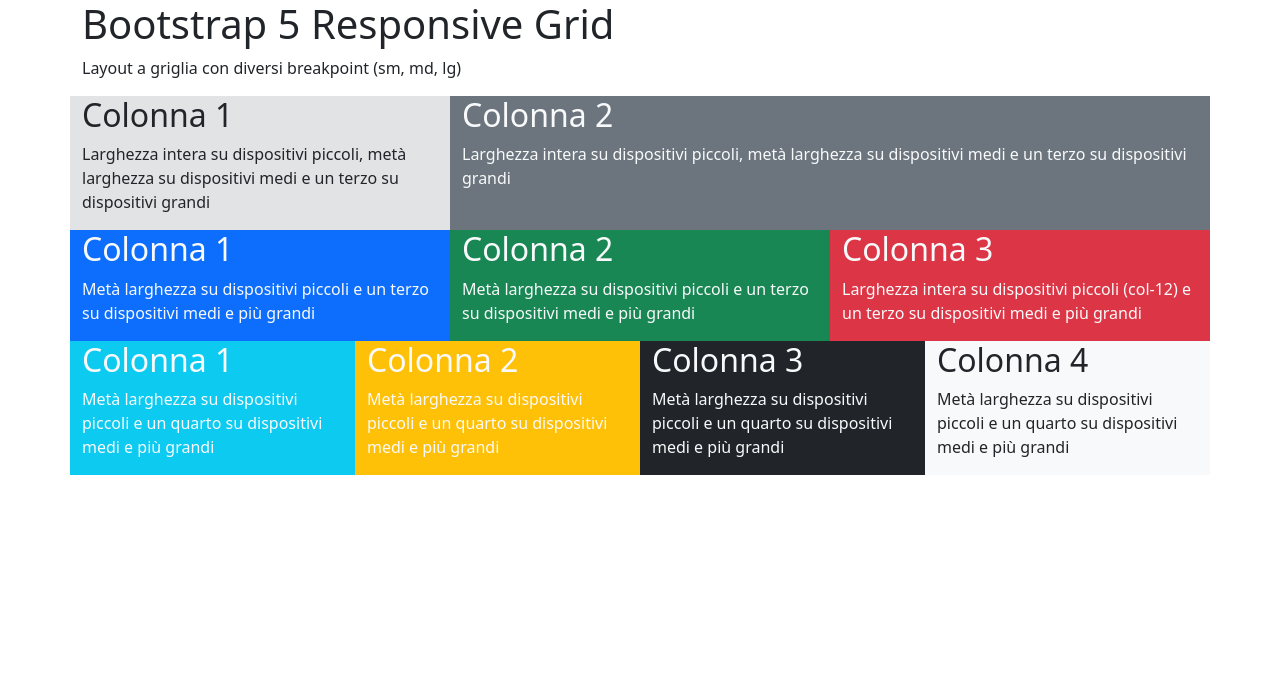
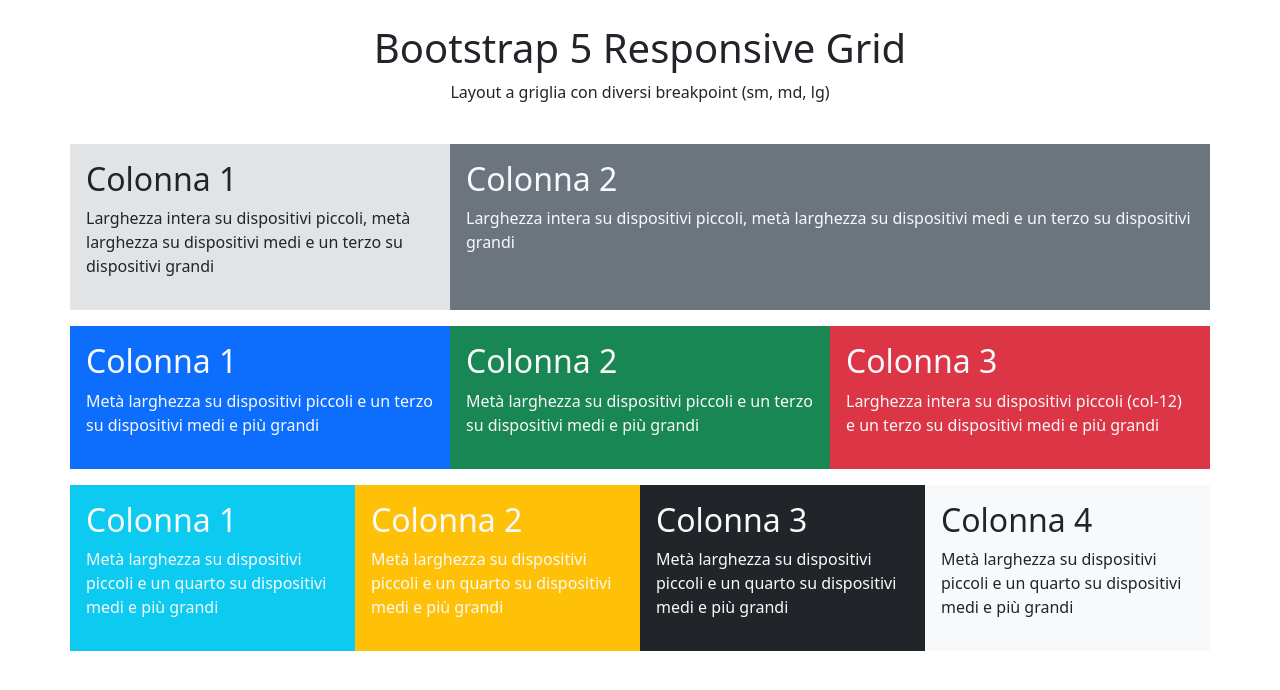
Before and after one commit to veronicamagnanimi/htmlcss-bootstrap-layout, a plain HTML site: page index.html in a window 1280 px wide. Drawn offline with nearby package versions, Linux system fonts and the light colour scheme.

Commit message:
esercizio completato + pd e mg

```diff
--- a/index.html
+++ b/index.html
@@ -13,49 +13,49 @@
   </head>
   <body>
     <div class="container">
-        <h1>Bootstrap 5 Responsive Grid</h1>
-        <p>Layout a griglia con diversi breakpoint (sm, md, lg)</p>
+        <div class="title text-center pt-4 pb-2"><h1>Bootstrap 5 Responsive Grid</h1>
+            <p>Layout a griglia con diversi breakpoint (sm, md, lg)</p></div>
 
-        <div class="row">
-            <div class="col-12 col-md-6 col-lg-4 bg-secondary-subtle">
+        <div class="row my-3">
+            <div class="col-12 col-md-6 col-lg-4 bg-secondary-subtle p-3">
                 <h2>Colonna 1</h2>
                 <p>Larghezza intera su dispositivi piccoli, metà larghezza su dispositivi medi e un terzo su dispositivi grandi</p>
             </div>
-            <div class="col-12 col-md-6 col-lg-8 bg-secondary text-light">
+            <div class="col-12 col-md-6 col-lg-8 bg-secondary text-light p-3">
                 <h2>Colonna 2</h2>
                 <p>Larghezza intera su dispositivi piccoli, metà larghezza su dispositivi medi e un terzo su dispositivi grandi</p>
             </div>
         </div>
 
-        <div class="row">
-            <div class="col-6 col-md-4 col-lg-4 bg-primary text-light">
+        <div class="row my-3">
+            <div class="col-6 col-md-4 col-lg-4 bg-primary text-light p-3">
                 <h2>Colonna 1</h2>
                 <p>Metà larghezza su dispositivi piccoli e un terzo su dispositivi medi e più grandi</p>
             </div>
-            <div class="col-6 col-md-4 col-lg-4 bg-success text-light">
+            <div class="col-6 col-md-4 col-lg-4 bg-success text-light p-3">
                 <h2>Colonna 2</h2>
                 <p>Metà larghezza su dispositivi piccoli e un terzo su dispositivi medi e più grandi</p>
             </div>
-            <div class="col-12 col-md-4 col-lg-4 bg-danger text-light">
+            <div class="col-12 col-md-4 col-lg-4 bg-danger text-light p-3">
                 <h2>Colonna 3</h2>
                 <p>Larghezza intera su dispositivi piccoli (col-12) e un terzo su dispositivi medi e più grandi</p>
             </div>
         </div>
 
         <div class="row">
-            <div class="col-6 col-md-3 col-lg-3 bg-info text-light">
+            <div class="col-6 col-md-3 col-lg-3 bg-info text-light p-3">
                 <h2>Colonna 1</h2>
                 <p>Metà larghezza su dispositivi piccoli e un quarto su dispositivi medi e più grandi</p>
             </div>
-            <div class="col-6 col-md-3 col-lg-3 bg-warning text-light">
+            <div class="col-6 col-md-3 col-lg-3 bg-warning text-light p-3">
                 <h2>Colonna 2</h2>
                 <p>Metà larghezza su dispositivi piccoli e un quarto su dispositivi medi e più grandi</p>
             </div>
-            <div class="col-6 col-md-3 col-lg-3 bg-dark text-light">
+            <div class="col-6 col-md-3 col-lg-3 bg-dark text-light p-3">
                 <h2>Colonna 3</h2>
                 <p>Metà larghezza su dispositivi piccoli e un quarto su dispositivi medi e più grandi</p>
             </div>
-            <div class="col-6 col-md-3 col-lg-3 bg-light">
+            <div class="col-6 col-md-3 col-lg-3 bg-light p-3">
                 <h2>Colonna 4</h2>
                 <p>Metà larghezza su dispositivi piccoli e un quarto su dispositivi medi e più grandi</p>
             </div>
```
